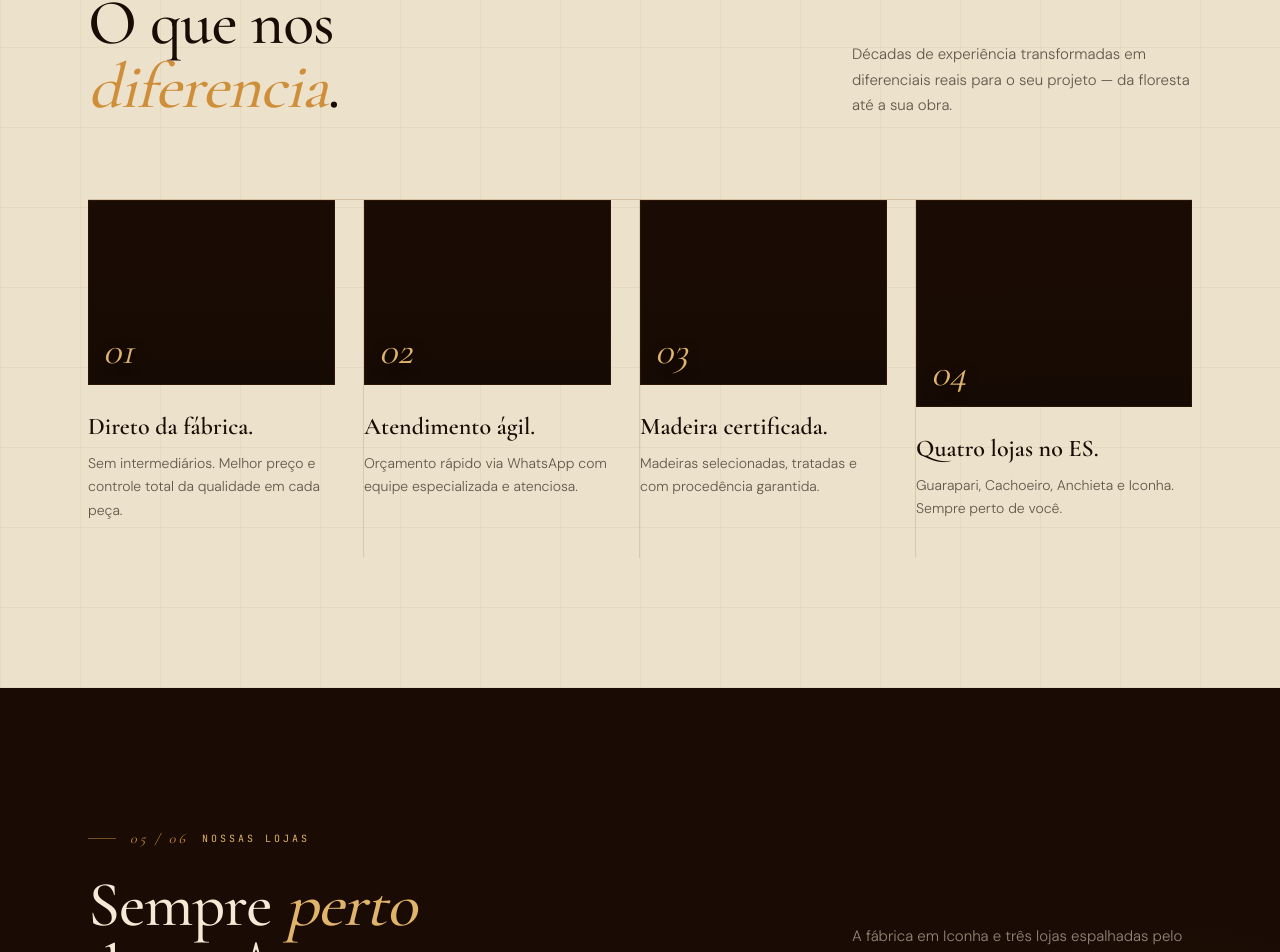
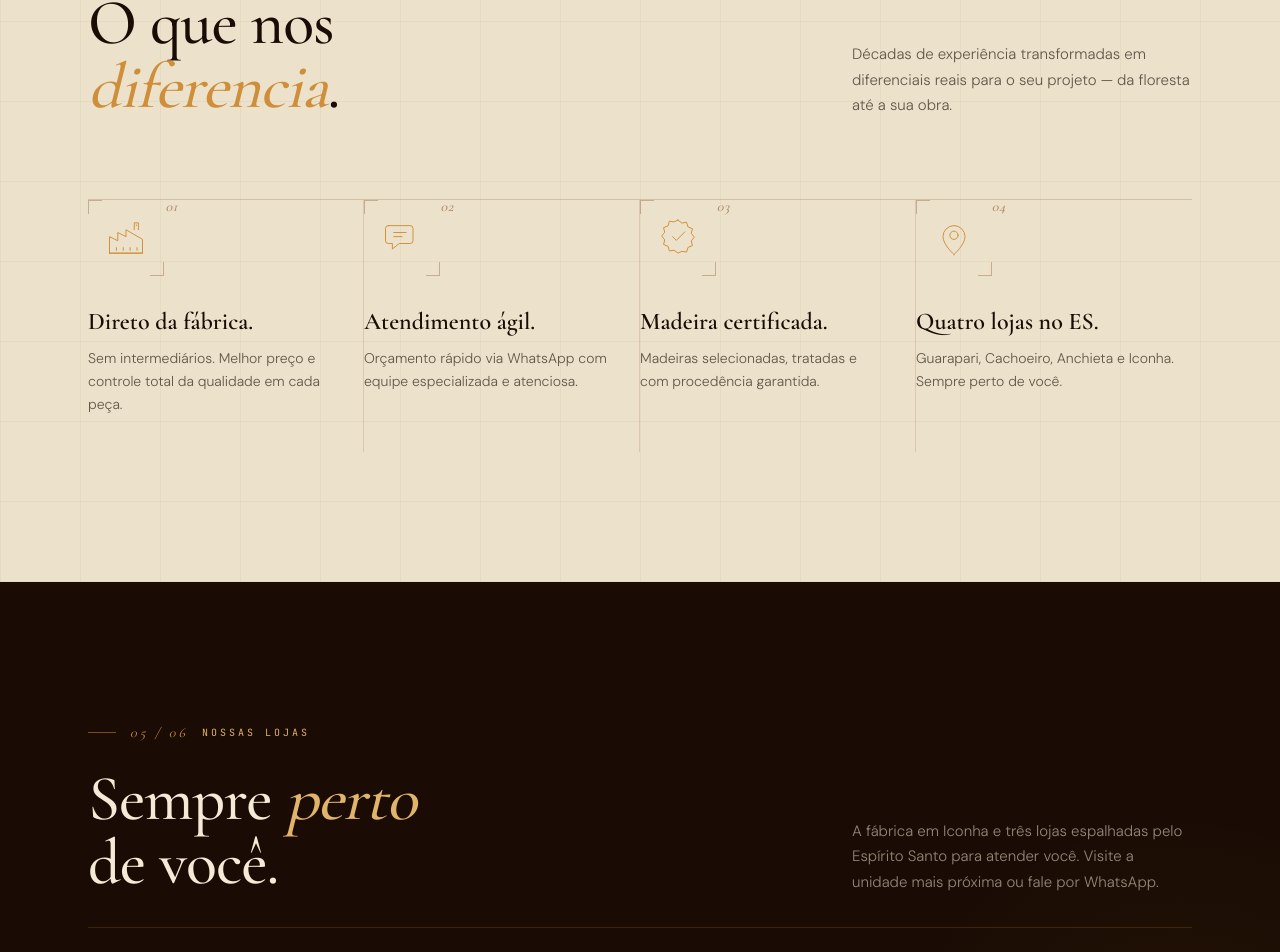
Before and after one commit to joaofcoutinho/marion, a Next.js app: page / in a window 1280 px wide. Shown: the part 3261-4213 px from the top of the page. Built offline with nearby package versions, Linux system fonts and the light colour scheme.

Commit message:
feat: icones

```diff
--- a/components/FeaturesSection.tsx
+++ b/components/FeaturesSection.tsx
@@ -1,4 +1,35 @@
 import { FEATURES } from '@/lib/data'
+
+const ICONS: Record<string, JSX.Element> = {
+  factory: (
+    <svg viewBox="0 0 64 64" fill="none" stroke="currentColor" strokeWidth="1.4" strokeLinecap="round" strokeLinejoin="round" aria-hidden="true">
+      <path d="M8 54V30l12 6V24l12 6V20l24 14v20H8z" />
+      <path d="M8 54h48" />
+      <path d="M18 46v4M28 46v4M38 46v4M48 46v4" />
+      <path d="M44 20V10h6v10" />
+      <path d="M47 14v-1" />
+    </svg>
+  ),
+  chat: (
+    <svg viewBox="0 0 64 64" fill="none" stroke="currentColor" strokeWidth="1.4" strokeLinecap="round" strokeLinejoin="round" aria-hidden="true">
+      <path d="M12 14h32a4 4 0 0 1 4 4v18a4 4 0 0 1-4 4H28l-10 8V40h-6a4 4 0 0 1-4-4V18a4 4 0 0 1 4-4z" />
+      <path d="M20 24h18" />
+      <path d="M20 30h12" />
+    </svg>
+  ),
+  seal: (
+    <svg viewBox="0 0 64 64" fill="none" stroke="currentColor" strokeWidth="1.4" strokeLinecap="round" strokeLinejoin="round" aria-hidden="true">
+      <path d="M32 6l5.6 4.2 6.9-1 2 6.7 6.5 2.6-1.7 6.8 4.4 5.5-4.4 5.5 1.7 6.8-6.5 2.6-2 6.7-6.9-1L32 54l-5.6-4.2-6.9 1-2-6.7-6.5-2.6 1.7-6.8L8.3 29.2l4.4-5.5-1.7-6.8 6.5-2.6 2-6.7 6.9 1L32 6z" />
+      <path d="M24 30l5.5 5.5L42 23" />
+    </svg>
+  ),
+  pin: (
+    <svg viewBox="0 0 64 64" fill="none" stroke="currentColor" strokeWidth="1.4" strokeLinecap="round" strokeLinejoin="round" aria-hidden="true">
+      <path d="M32 56s-16-14-16-26a16 16 0 0 1 32 0c0 12-16 26-16 26z" />
+      <circle cx="32" cy="28" r="6" />
+    </svg>
+  ),
+}
 
 export default function FeaturesSection() {
   return (
@@ -44,18 +75,11 @@ export default function FeaturesSection() {
               className="feature-item group"
               data-last={i === FEATURES.length - 1 ? 'true' : 'false'}
             >
-              <div className="feature-img-wrap relative overflow-hidden" style={{ background: 'var(--brown-deep)', border: '1px solid rgba(125,63,23,0.18)' }}>
-                <div
-                  className="feature-img-bg absolute inset-0 bg-cover bg-center transition-transform duration-700"
-                  style={{ backgroundImage: `url('${feat.image}')`, filter: 'saturate(1.05)' }}
-                />
-                <div className="absolute inset-0" style={{ background: 'linear-gradient(180deg, rgba(20,10,4,0.1) 40%, rgba(20,10,4,0.7) 100%)' }} />
-                <span
-                  className="absolute font-cormorant italic text-amber-light z-[2]"
-                  style={{ bottom: 14, left: 14, fontSize: 38, fontWeight: 400, lineHeight: 1, textShadow: '0 2px 12px rgba(0,0,0,0.5)' }}
-                >
-                  {feat.num}
-                </span>
+              <div className="feature-icon-wrap">
+                <span className="feature-icon-corner feature-icon-corner-tl" aria-hidden="true" />
+                <span className="feature-icon-corner feature-icon-corner-br" aria-hidden="true" />
+                <span className="feature-icon" aria-hidden="true">{ICONS[feat.icon]}</span>
+                <span className="feature-icon-num font-cormorant italic" aria-hidden="true">{feat.num}</span>
               </div>
 
               <h3 className="font-cormorant font-semibold feature-title" style={{ color: 'var(--brown-deep)' }}>
@@ -100,10 +124,48 @@ export default function FeaturesSection() {
         .feature-item { border-right-color: rgba(125,63,23,0.16); }
         .feature-item:hover { background: linear-gradient(180deg, rgba(207,143,58,0.12), transparent); }
 
-        .feature-img-wrap {
-          width: 100%;
-          aspect-ratio: 4/3;
-          margin-bottom: 28px;
+        .feature-icon-wrap {
+          position: relative;
+          width: 76px;
+          height: 76px;
+          margin-bottom: 32px;
+          display: flex;
+          align-items: center;
+          justify-content: center;
+          color: var(--amber-base);
+          transition: transform 0.4s ease, color 0.3s ease;
+        }
+        .feature-item:hover .feature-icon-wrap {
+          transform: translateY(-2px);
+          color: var(--wood-warm);
+        }
+        .feature-icon { display: block; width: 44px; height: 44px; }
+        .feature-icon svg { width: 100%; height: 100%; display: block; }
+        .feature-icon-corner {
+          position: absolute;
+          width: 14px;
+          height: 14px;
+          pointer-events: none;
+          opacity: 0.6;
+        }
+        .feature-icon-corner-tl {
+          top: 0; left: 0;
+          border-top: 1px solid rgba(125,63,23,0.55);
+          border-left: 1px solid rgba(125,63,23,0.55);
+        }
+        .feature-icon-corner-br {
+          bottom: 0; right: 0;
+          border-bottom: 1px solid rgba(125,63,23,0.55);
+          border-right: 1px solid rgba(125,63,23,0.55);
+        }
+        .feature-icon-num {
+          position: absolute;
+          top: -4px;
+          right: -14px;
+          font-size: 14px;
+          letter-spacing: 0.04em;
+          color: rgba(125,63,23,0.55);
+          font-weight: 500;
         }
         .feature-title { font-size: 24px; line-height: 1.15; margin-bottom: 12px; }
         .feature-text  { font-size: 14px; line-height: 1.65; }
--- a/lib/data.ts
+++ b/lib/data.ts
@@ -86,25 +86,25 @@ export const FEATURES = [
     num: '01',
     title: 'Direto da fábrica.',
     desc: 'Sem intermediários. Melhor preço e controle total da qualidade em cada peça.',
-    image: '/images/product-telhado.jpg',
+    icon: 'factory' as const,
   },
   {
     num: '02',
     title: 'Atendimento ágil.',
     desc: 'Orçamento rápido via WhatsApp com equipe especializada e atenciosa.',
-    image: '/images/product-cadeiras.jpg',
+    icon: 'chat' as const,
   },
   {
     num: '03',
     title: 'Madeira certificada.',
     desc: 'Madeiras selecionadas, tratadas e com procedência garantida.',
-    image: '/images/product-deck.jpg',
+    icon: 'seal' as const,
   },
   {
     num: '04',
     title: 'Quatro lojas no ES.',
     desc: 'Guarapari, Cachoeiro, Anchieta e Iconha. Sempre perto de você.',
-    image: '/images/product-rural.jpg',
+    icon: 'pin' as const,
   },
 ]
 
```
